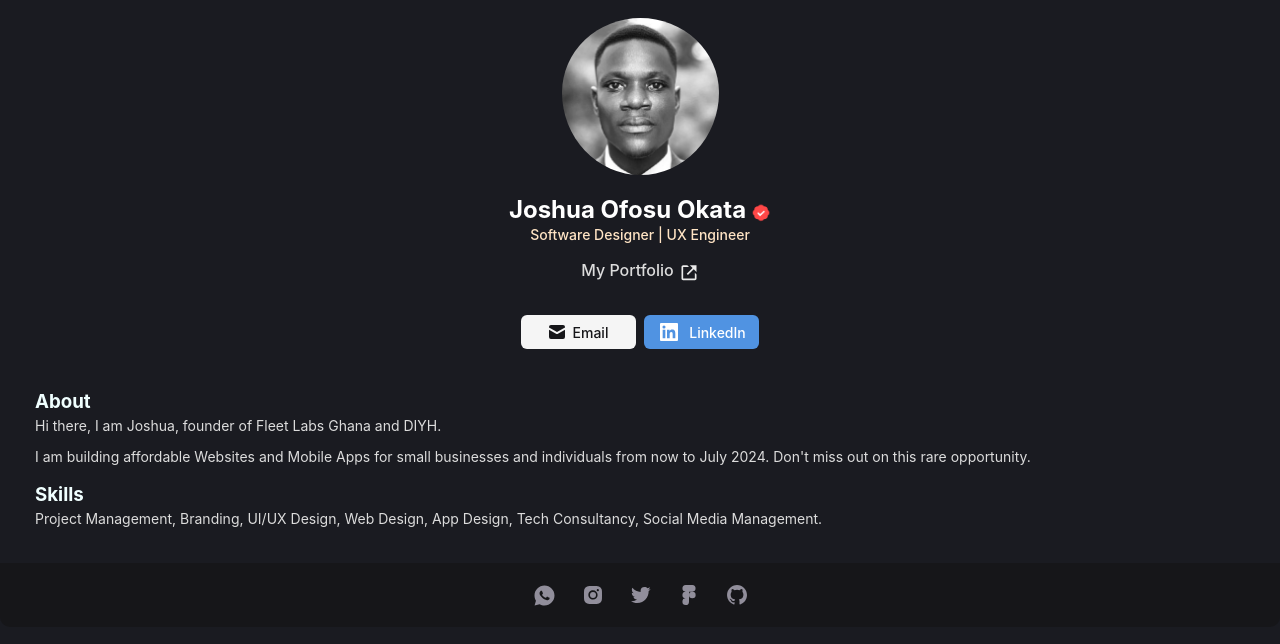
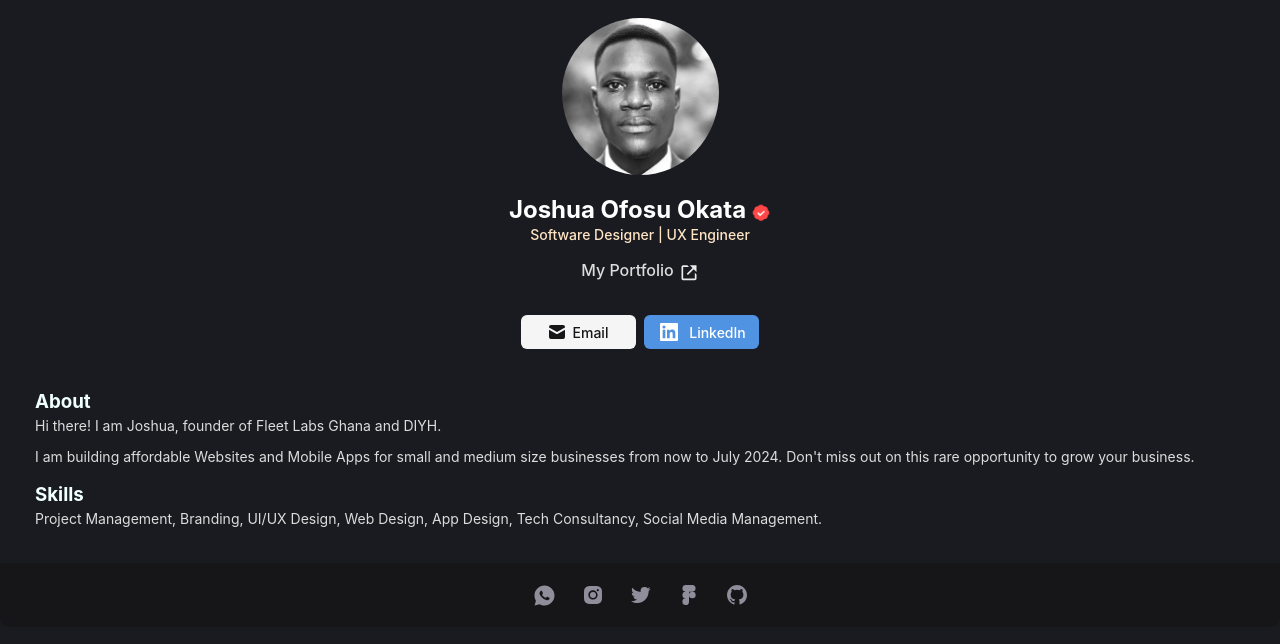
Before and after one commit to joeokat/Portfolio2.0, a React (Create React App) app: page / in a window 1280 px wide. Shown: the top 644 px of the page. Built offline with nearby package versions, Linux system fonts and the light colour scheme.

Commit message:
Update Info.jsx

```diff
--- a/src/components/Info.jsx
+++ b/src/components/Info.jsx
@@ -6,11 +6,10 @@ export default function Info() {
       <div className="about--me">
         <h3>About</h3>
         <p>
-          Hi there, I am Joshua, founder of Fleet Labs Ghana and DIYH.
+          Hi there! I am Joshua, founder of Fleet Labs Ghana and DIYH.
         </p>
         <p>
-          I am building affordable Websites and Mobile Apps for small
-          businesses and individuals from now to July 2024. Don't miss out on this rare opportunity.
+          I am building affordable Websites and Mobile Apps for small and medium size businesses from now to July 2024. Don't miss out on this rare opportunity to grow your business.
         </p>
       </div>
       <div className="my--skills">
```
